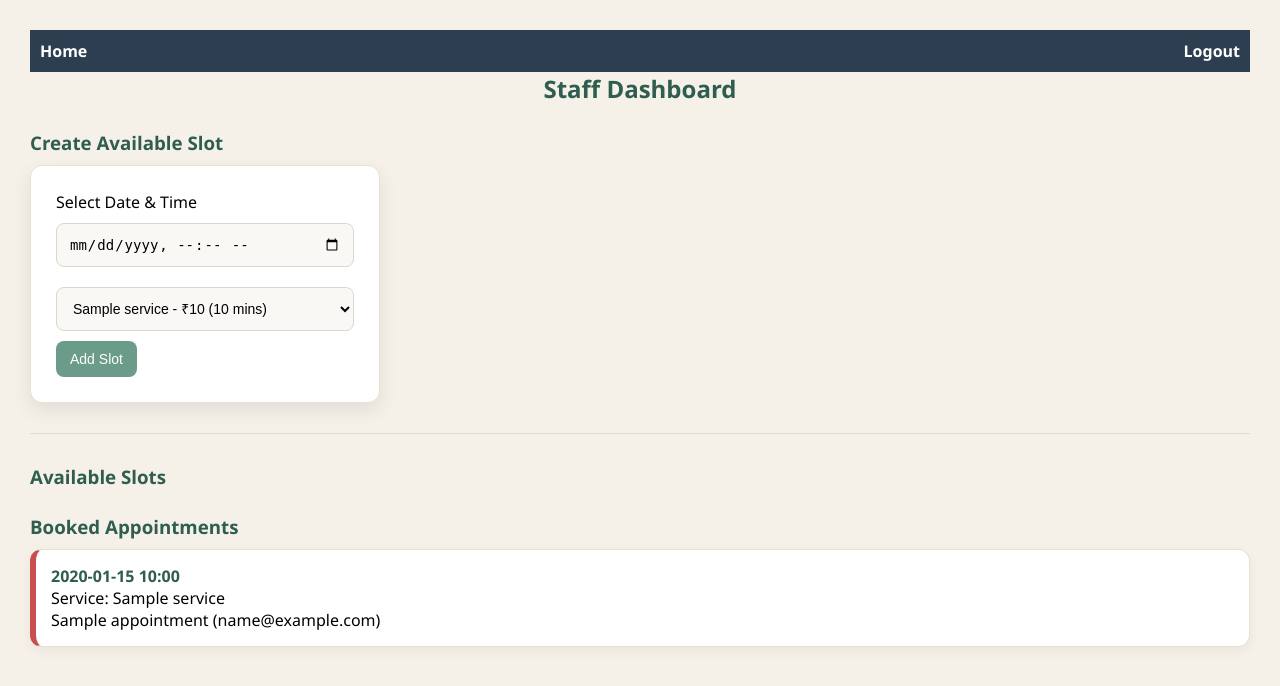
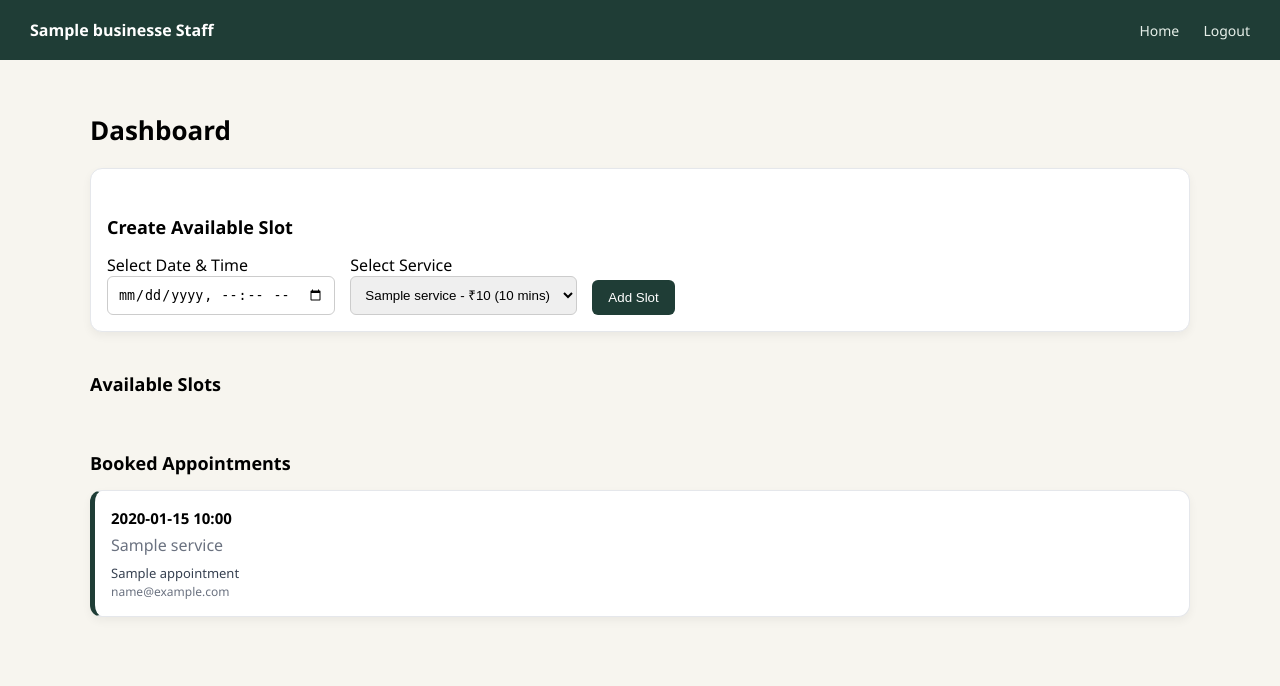
Before and after one commit to Amisha103/multi-tenant-appointment-saas, a Flask app: template app/templates/business/staff/staff_dashboard.html in a window 1280 px wide. Shown: the top 686 px of the page. Run offline with Flask 3, Linux system fonts and the light colour scheme; the template is opened without the code that fills it: values that come from a table or form of the project are taken from there, others are empty; tables that the repository leaves empty hold one stand-in row (values such as "Sample post").

Commit message:
Staff UI final updated

```diff
--- a/app/static/css/staff.css
+++ b/app/static/css/staff.css
@@ -1,142 +1,291 @@
-/* Reset */
-* {
+/* ================= BASE ================= */
+body {
     margin: 0;
-    padding: 0;
-    box-sizing: border-box;
+    font-family: "Segoe UI", Arial, sans-serif;
+    background: #f7f5ef;
 }
 
-/* Body */
-body {
-    font-family: 'Segoe UI', Tahoma, Geneva, Verdana, sans-serif;
-    background: #f5f1e9;
+/* ================= STAFF NAVBAR ================= */
+.staff-navbar {
+    height: 60px;
+    background: #1f3d36;
+    color: white;
+    display: flex;
+    justify-content: space-between;
+    align-items: center;
+    padding: 0 30px;
+}
+
+.staff-navbar .nav-left {
+    font-weight: 600;
+    font-size: 16px;
+}
+
+.staff-navbar .nav-right a {
+    color: #e6efe9;
+    text-decoration: none;
+    margin-left: 20px;
+    font-size: 14px;
+    transition: 0.2s;
+}
+
+.staff-navbar .nav-right a:hover {
+    color: #6fae99;
+}
+
+/* ================= CONTAINER ================= */
+.staff-container {
+    max-width: 1100px;
+    margin: auto;
     padding: 30px;
 }
 
-/* Headings */
-h2 {
-    text-align: center;
-    color: #2f5d50;
+/* ================= HEADINGS ================= */
+.page-title {
+    font-size: 26px;
     margin-bottom: 20px;
 }
 
 h3 {
-    color: #2f5d50;
-    margin: 25px 0 10px;
+    margin-top: 30px;
+    margin-bottom: 15px;
+    font-size: 18px;
 }
 
-/* Form Card */
-form {
-    background: #ffffff;
-    padding: 25px;
+/* ================= FORM ================= */
+.slot-form {
+    display: flex;
+    gap: 15px;
+    flex-wrap: wrap;
+    align-items: flex-end;
+}
+
+.form-group {
+    display: flex;
+    flex-direction: column;
+}
+
+input, select {
+    padding: 10px;
+    border-radius: 6px;
+    border: 1px solid #ccc;
+    min-width: 200px;
+}
+
+input:focus, select:focus {
+    border-color: #1f3d36;
+    outline: none;
+    box-shadow: 0 0 0 2px rgba(31,61,54,0.15);
+}
+
+/* ================= BUTTON ================= */
+.primary-btn {
+    background: #1f3d36;
+    color: white;
+    border: none;
+    padding: 10px 16px;
+    border-radius: 6px;
+    cursor: pointer;
+    transition: 0.2s;
+}
+
+.primary-btn:hover {
+    background: #162f2a;
+}
+
+/* ================= SECTION ================= */
+.section {
+    margin-top: 40px;
+}
+
+/* ================= GRID ================= */
+.cards-grid {
+    display: grid;
+    grid-template-columns: repeat(auto-fit, minmax(260px, 1fr));
+    gap: 20px;
+}
+
+/* ================= CARD ================= */
+.card {
+    background: white;
+    padding: 16px;
     border-radius: 12px;
-    width: 350px;
-    box-shadow: 0 8px 20px rgba(0, 0, 0, 0.08);
-    border: 1px solid #e6e0d6;
+    border: 1px solid #e5e7eb;
+    box-shadow: 0 4px 10px rgba(0,0,0,0.05);
+    transition: 0.2s;
+}
+
+.card:hover {
+    transform: translateY(-3px);
+}
+
+/* ================= SLOT CARD ================= */
+.slot-card {
+    display: flex;
+    flex-direction: column;
+    gap: 10px;
+}
+
+/* ================= SLOT COLORS ================= */
+.available {
+    border-left: 5px solid #6fae99;
+}
+
+.booked {
+    border-left: 5px solid #1f3d36;
+}
+
+/* ================= SLOT INFO ================= */
+.slot-info b {
+    font-size: 15px;
+}
+
+.slot-info p {
+    margin: 5px 0;
+    color: #6b7280;
+}
+
+/* ================= ACTIONS ================= */
+.actions {
+    display: flex;
+    gap: 8px;
+    margin-top: 10px;
+}
+
+/* ================= BUTTON VARIANTS ================= */
+.update-btn {
+    background: #2563eb;
+    color: white;
+    border: none;
+    padding: 6px 10px;
+    font-size: 13px;
+    border-radius: 6px;
+    cursor: pointer;
+}
+
+.update-btn:hover {
+    background: #1d4ed8;
+}
+
+.delete-btn {
+    background: #dc2626;
+    color: white;
+    border: none;
+    padding: 6px 10px;
+    font-size: 13px;
+    border-radius: 6px;
+    cursor: pointer;
+}
+
+.delete-btn:hover {
+    background: #b91c1c;
+}
+
+/* ================= CUSTOMER ================= */
+.customer {
+    margin-top: 8px;
+    font-size: 13px;
+    color: #374151;
+}
+
+.customer span {
+    font-size: 12px;
+    color: #6b7280;
+}
+
+/* ================= TOAST ================= */
+.toast {
+    position: fixed;
+    bottom: 20px;
+    right: 20px;
+    color: white;
+    padding: 12px 20px;
+    border-radius: 8px;
+    display: none;
+    font-size: 14px;
+    box-shadow: 0 4px 10px rgba(0,0,0,0.2);
+}
+
+/* ================= AUTH PAGE ================= */
+.auth-page {
+    height: 100vh;
+    display: flex;
+    justify-content: center;
+    align-items: center;
+    background: #f7f5ef;
+}
+
+/* ================= AUTH CARD ================= */
+.auth-card {
+    background: white;
+    padding: 40px 30px;
+    width: 360px;
+    border-radius: 12px;
+    border: 1px solid #e5e7eb;
+    box-shadow: 0 8px 25px rgba(0,0,0,0.08);
+    text-align: center;
+}
+
+/* ================= AUTH TITLE ================= */
+.auth-card h2 {
+    margin-bottom: 8px;
+    color: #1f3d36;
+}
+
+/* ================= AUTH SUBTITLE ================= */
+.auth-subtitle {
+    font-size: 13px;
+    color: #6b7280;
     margin-bottom: 20px;
 }
 
-/* Inputs & Select */
-input, select {
-    width: 100%;
-    padding: 12px;
-    margin: 10px 0;
-    border: 1px solid #dcd6cc;
-    border-radius: 8px;
-    font-size: 14px;
-    background: #faf8f4;
-    transition: 0.3s;
+/* ================= AUTH FORM ================= */
+.auth-form {
+    display: flex;
+    flex-direction: column;
 }
 
-/* Focus */
-input:focus, select:focus {
-    border-color: #6a9c89;
-    outline: none;
-    box-shadow: 0 0 4px rgba(106, 156, 137, 0.4);
+.auth-form input {
+    padding: 12px;
+    margin-bottom: 12px;
+    border-radius: 8px;
+    border: 1px solid #ddd;
 }
 
-/* Button */
-button {
-    padding: 10px 14px;
-    background: #6a9c89;
+.auth-form input:focus {
+    border-color: #1f3d36;
+    outline: none;
+    box-shadow: 0 0 0 2px rgba(31,61,54,0.15);
+}
+
+/* ================= AUTH BUTTON ================= */
+.auth-form button {
+    margin-top: 10px;
+    padding: 12px;
+    background: #1f3d36;
     color: white;
     border: none;
     border-radius: 8px;
-    font-size: 14px;
     cursor: pointer;
-    transition: 0.3s;
 }
 
-button:hover {
-    background: #588f7a;
+.auth-form button:hover {
+    background: #162f2a;
 }
 
-/* SLOT CARDS */
-.card {
-    background: #ffffff;
-    border: 1px solid #e6e0d6;
-    border-radius: 12px;
-    padding: 15px;
-    margin: 10px 0;
-    box-shadow: 0 4px 12px rgba(0,0,0,0.05);
-
-    display: flex;
-    justify-content: space-between;
-    align-items: center;
+/* ================= AUTH FOOTER ================= */
+.auth-footer {
+    margin-top: 15px;
+    font-size: 13px;
+    color: #6b7280;
 }
 
-/* Available slot */
-.available {
-    border-left: 6px solid #6a9c89;
+.auth-footer a {
+    color: #1f3d36;
+    text-decoration: none;
+    font-weight: 600;
 }
 
-/* Booked slot */
-.booked {
-    border-left: 6px solid #c94f4f;
+.auth-footer a:hover {
+    text-decoration: underline;
 }
-
-/* Slot text */
-.card b {
-    color: #2f5d50;
-}
-
-/* Action buttons container */
-.actions {
-    display: flex;
-    gap: 8px;
-}
-
-/* Update button */
-.update-btn {
-    background: #6a9c89;
-}
-
-.update-btn:hover {
-    background: #588f7a;
-}
-
-/* Delete button */
-.delete-btn {
-    background: #c94f4f;
-}
-
-.delete-btn:hover {
-    background: #a63d3d;
-}
-
-/* Divider */
-hr {
-    margin: 30px 0;
-    border: none;
-    border-top: 1px solid #e0dbd2;
-}
-.toast {
-    position: fixed;
-    top: 20px;
-    right: 20px;
-    background: #c94f4f;
-    color: white;
-    padding: 12px 18px;
-    border-radius: 8px;
-    display: none;
-    box-shadow: 0 4px 10px rgba(0,0,0,0.2);
-}
--- a/app/templates/business/staff/staff_dashboard.html
+++ b/app/templates/business/staff/staff_dashboard.html
@@ -5,27 +5,38 @@
     <link rel="stylesheet" href="{{ url_for('static', filename='css/staff.css') }}">
 </head>
 
-<body>
+<body class="staff-page">
 
-<nav style="background-color: #2c3e50; padding: 10px; color: white; display: flex; justify-content: space-between; align-items: center;">
-
-    <div>
-        <a href="{{ url_for('business.business_home', slug=business.slug) }}" style="color: white; text-decoration: none; font-weight: bold; font-size: 16px;">Home</a>
+<!-- NAVBAR -->
+<div class="staff-navbar">
+    <div class="nav-left">
+        {{ business.name }} Staff
     </div>
 
+    <div class="nav-right">
+        <a href="{{ url_for('business.business_home', slug=business.slug) }}">Home</a>
+        <a href="{{ url_for('business.business_home', slug=business.slug) }}">Logout</a>
+    </div>
+</div>
 
-    <div>
-        <a href="{{ url_for('business.business_home', slug=business.slug) }}" style="color: white; text-decoration: none; font-weight: bold; font-size: 16px;">Logout</a>
-    </div>
-</nav>
-<h2>Staff Dashboard</h2>
+<!-- MAIN CONTENT -->
+<div class="staff-container">
 
+    <h2 class="page-title">Dashboard</h2>
+
+    <!-- CREATE SLOT -->
+    <div class="card form-card">
         <h3>Create Available Slot</h3>
 
-<form method="POST">
+        <form method="POST" class="slot-form">
+
+            <div class="form-group">
                 <label>Select Date & Time</label>
                 <input type="datetime-local" name="appointment_time" required>
+            </div>
 
+            <div class="form-group">
+                <label>Select Service</label>
                 <select name="service_id" required>
                     {% for service in services %}
                         <option value="{{ service.id }}">
@@ -33,54 +44,72 @@
                         </option>
                     {% endfor %}
                 </select>
+            </div>
 
-    <button type="submit">Add Slot</button>
+            <button type="submit" class="primary-btn">Add Slot</button>
         </form>
+    </div>
 
-<hr>
-
-<div id="toast" class="toast"></div>
-
+    <!-- AVAILABLE SLOTS -->
+    <div class="section">
         <h3>Available Slots</h3>
 
+        <div class="cards-grid">
         {% for a in appointments %}
             {% if not a.is_booked %}
-        <div class="card available">
-            <div>
-                <b>{{ a.time.strftime("%Y-%m-%d %H:%M") }}</b><br>
-                Service: {{ a.service.master.name }}
+                <div class="card slot-card available">
+
+                    <div class="slot-info">
+                        <b>{{ a.time.strftime("%Y-%m-%d %H:%M") }}</b>
+                        <p>{{ a.service.master.name }}</p>
                     </div>
 
                     <div class="actions">
-                <!-- ✅ UPDATE BUTTON (goes to update page) -->
                         <a href="{{ url_for('business.update_slot', slug=business.slug, id=a.id) }}">
                             <button class="update-btn">Update</button>
                         </a>
 
-                <!-- ✅ DELETE BUTTON -->
                         <form method="POST" action="{{ url_for('business.delete_slot', slug=business.slug, id=a.id) }}">
                             <button class="delete-btn">Delete</button>
                         </form>
                     </div>
+
                 </div>
             {% endif %}
         {% endfor %}
+        </div>
+    </div>
 
+    <!-- BOOKED SLOTS -->
+    <div class="section">
         <h3>Booked Appointments</h3>
 
+        <div class="cards-grid">
         {% for a in appointments %}
             {% if a.is_booked %}
-        <div class="card booked">
-            <div>
-                <b>{{ a.time.strftime("%Y-%m-%d %H:%M") }}</b><br>
-                Service: {{ a.service.master.name }}<br>
-                {{ a.customer_name }} ({{ a.customer_email }})
+                <div class="card slot-card booked">
+
+                    <div class="slot-info">
+                        <b>{{ a.time.strftime("%Y-%m-%d %H:%M") }}</b>
+                        <p>{{ a.service.master.name }}</p>
+
+                        <div class="customer">
+                            {{ a.customer_name }}<br>
+                            <span>{{ a.customer_email }}</span>
                         </div>
+                    </div>
+
                 </div>
             {% endif %}
         {% endfor %}
+        </div>
+    </div>
 
-<!-- ✅ TOAST MESSAGE -->
+</div>
+
+<!-- TOAST -->
+<div id="toast" class="toast"></div>
+
 {% with messages = get_flashed_messages(with_categories=true) %}
 {% if messages %}
 <script>
@@ -91,9 +120,9 @@
     toast.style.display = "block";
 
     if ("{{ category }}" === "error") {
-                    toast.style.background = "#c94f4f";
+        toast.style.background = "#dc2626";
     } else {
-                    toast.style.background = "#6a9c89";
+        toast.style.background = "#16a34a";
     }
 
     setTimeout(() => {
```
Also changed, not shown: app/templates/business/staff/check_staff.html (+20 -12 lines), app/templates/business/staff/staff_login.html (+13 -8 lines), app/templates/business/staff/staff_set_password.html (+18 -9 lines). Lines whose indentation alone changed are shown as unchanged.
